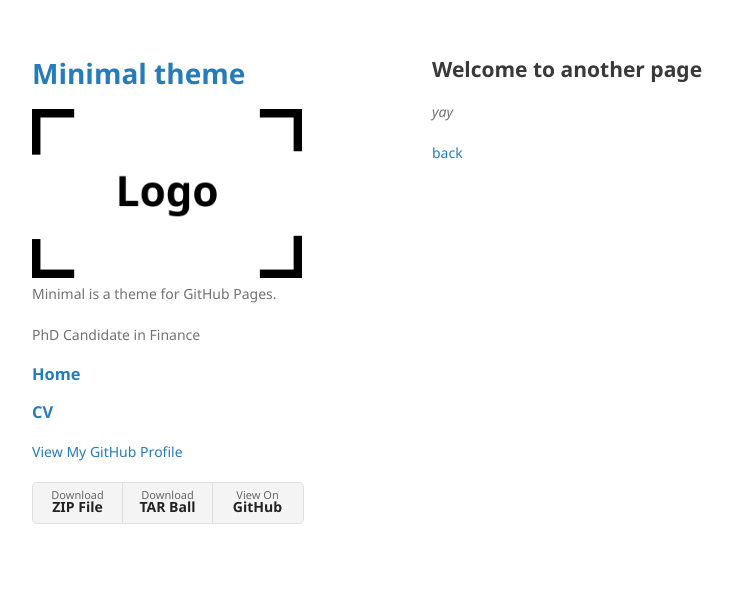
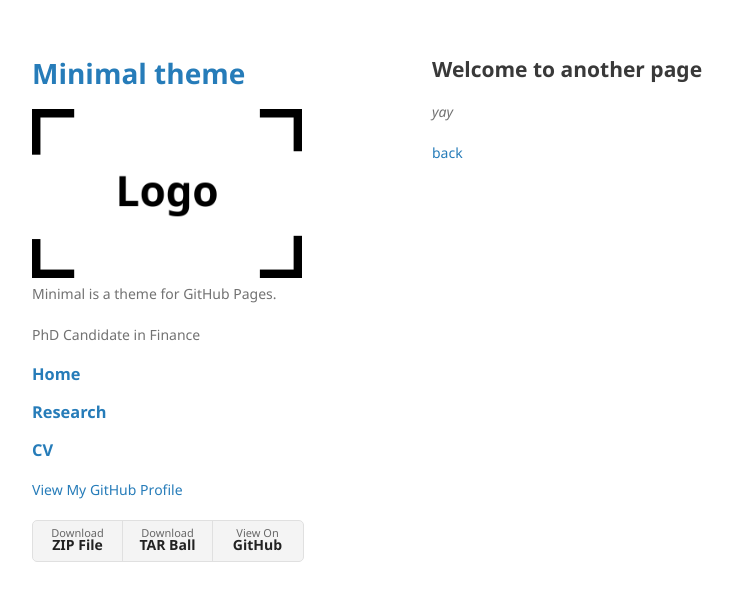
Before and after one commit to keeryang/keeryang.github.io, a Jekyll site: the page built from another-page.md, in a window 1280 px wide. Shown: the top 601 px of the page, without its empty margins (58-791 px from the left). Built offline with Jekyll 4.4.1, drawn with Linux system fonts in a browser that asks for light colours; our own code applies the rules of GitHub Pages for plain Markdown files.

Commit message:
Update default.html

```diff
--- a/_layouts/default.html
+++ b/_layouts/default.html
@@ -25,6 +25,7 @@
         <p>PhD Candidate in Finance</p>
 
             <h3><p class="view"><a href="https://keeryang.github.io/">Home</a></p></h3>
+            <h3><p class="view"><a href="https://keeryang.github.io/#header10">Research</a></p></h3>
             <h3><p class="view"><a href="https://keeryang.github.io/papers/KeerYang_CV2021July.pdf">CV</a></p></h3>
 
         {% if site.github.is_project_page %}
```
